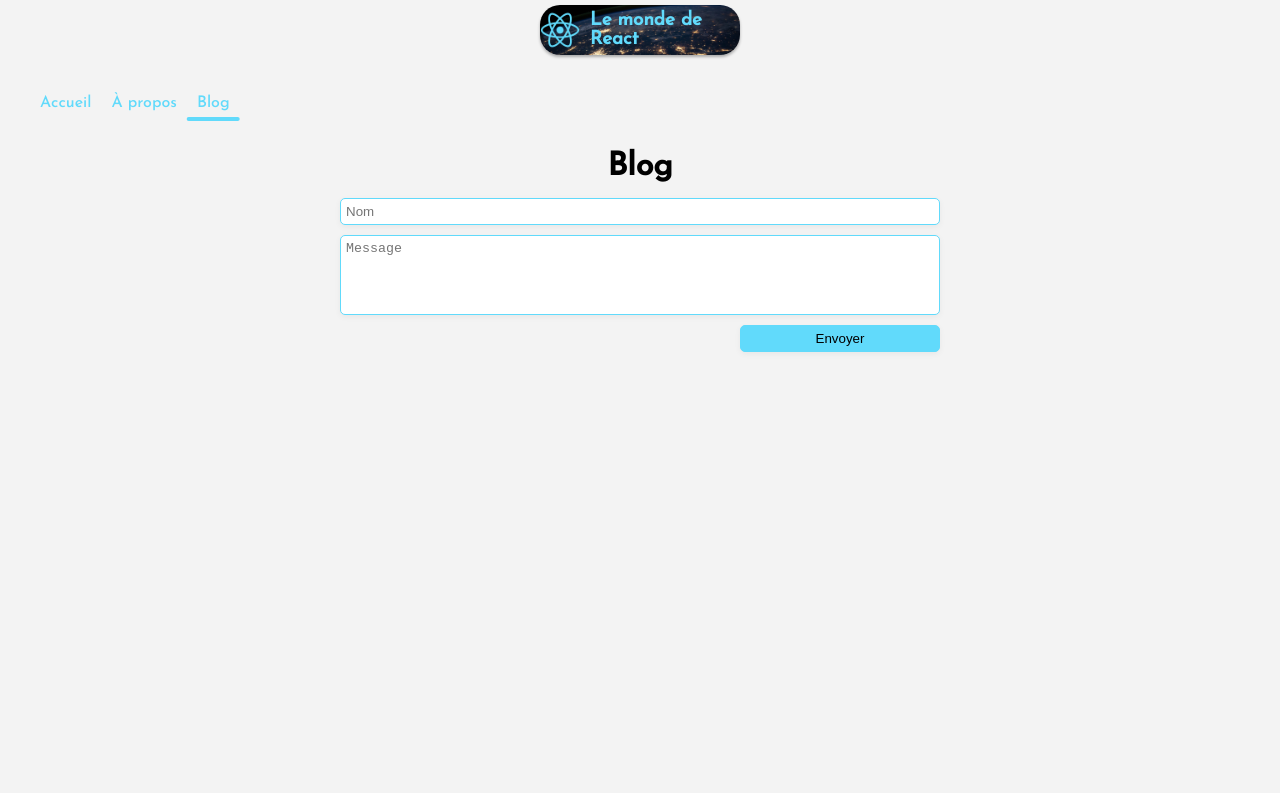
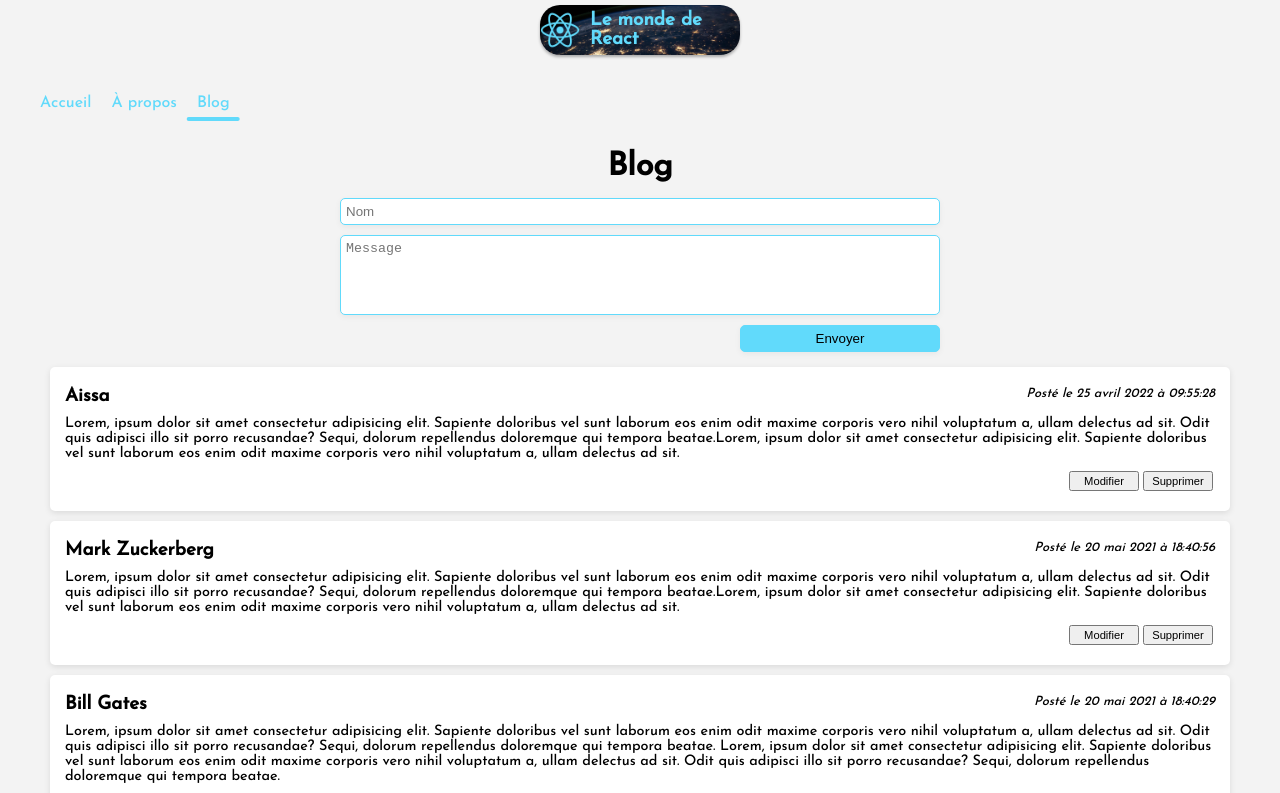
Before and after one commit to aissatoumane/cartes-du-monde-react, a React (Create React App) app: page /blog in a window 1280 px wide. Shown: the top 793 px of the page. Built offline with nearby package versions, Linux system fonts and the light colour scheme; data requests are answered from the project's data file.

Commit message:
bouton blog modifier un commentaire

```diff
--- a/src/assets/db.json
+++ b/src/assets/db.json
@@ -17,6 +17,12 @@
       "content": "Lorem, ipsum dolor sit amet consectetur adipisicing elit. Sapiente doloribus vel sunt laborum eos enim odit maxime corporis vero nihil voluptatum a, ullam delectus ad sit. Odit quis adipisci illo sit porro recusandae? Sequi, dolorum repellendus doloremque qui tempora beatae.Lorem, ipsum dolor sit amet consectetur adipisicing elit. Sapiente doloribus vel sunt laborum eos enim odit maxime corporis vero nihil voluptatum a, ullam delectus ad sit. ",
       "date": 1621536056135,
       "id": 3
+    },
+    {
+      "author": "Aissa",
+      "content": "Lorem, ipsum dolor sit amet consectetur adipisicing elit. Sapiente doloribus vel sunt laborum eos enim odit maxime corporis vero nihil voluptatum a, ullam delectus ad sit. Odit quis adipisci illo sit porro recusandae? Sequi, dolorum repellendus doloremque qui tempora beatae.Lorem, ipsum dolor sit amet consectetur adipisicing elit. Sapiente doloribus vel sunt laborum eos enim odit maxime corporis vero nihil voluptatum a, ullam delectus ad sit.",
+      "date": 1650880528845,
+      "id": 4
     }
   ]
 }
--- /dev/null
+++ b/src/components/Article.js
@@ -0,0 +1,40 @@
+import React, { useState } from 'react';
+
+const Article = ({ article }) => {
+    const [isEditing, setIsEditing] = useState(false);
+
+    const dateFormatter = (date) => {
+        let newDate = new Date(date).toLocaleDateString("fr-FR", {
+            year: "numeric",
+            month: "long",
+            day: "numeric",
+            hour: "numeric",
+            minute: "numeric",
+            second: "numeric"
+            /* paramètres de toLocaleDateString =
+        (langue et zone géographique, format de la date) */
+        });
+        return newDate;
+    };
+
+    return (
+        <div className="article">
+            <div className="card-header">
+                <h3> {article.author} </h3>
+                <em> Posté le {dateFormatter(article.date)} </em>
+            </div>
+                {isEditing ? (
+                    <textarea defaultValue={article.content}> </textarea>
+                ) : (
+                    <p> {article.content} </p>
+                )}
+                {/* on affiche du texte de manière conditionnelle */}
+            <div className="btn-container">
+                <button onClick={() => setIsEditing(true)}> Modifier </button>
+                <button> Supprimer </button>
+                </div>
+        </div>
+    );
+};
+
+export default Article;
--- a/src/pages/Blog.js
+++ b/src/pages/Blog.js
@@ -1,17 +1,20 @@
 import axios from 'axios';
 import React, { useEffect, useState } from 'react';
+import Article from '../components/Article';
 import Logo from '../components/Logo';
 import Navigation from '../components/Navigation';
 
 const Blog = () => {
-
+    const [blogData, setBlogData] = useState([]);
+    /* cela fait partie des bonnes pratiques de sépcifier le type de données attendues avec useState */
+    const [author, setAuthor] = useState("");
     const [content, setContent] = useState("");
     const [error, setError] = useState(false);
 
     const getData = () => {
             axios
             .get("http://localhost:3004/articles")
-            .then((res) => console.log(res));
+            .then((res) => setBlogData(res.data));
         };
 
     useEffect(() => getData(), []);
@@ -27,9 +30,29 @@ const Blog = () => {
         if(content.length < 140) {
              setError(true);
         } else {
-            setError(false)
+            axios.post("http://localhost:3004/articles", {
+                author,
+                content,
+                date: Date.now()
+            });
+            setError(false);
+            setAuthor("");
+            setContent("");
+            getData();
         }
-        /* ici on vérifie que le contenu est bien supérieur à 14O caractères avant de valider le formulaire */
+        /* ici on vérifie que le contenu est bien supérieur à 14O caractères avant de valider le formulaire
+            - s'il est inférieur à 140 caractères, message d'erreur (voir ligne 58)
+            - s'il est supérieur à 140 caractères :
+            .post(URL où poster le commentaire, objet des données à passer à l'URL)
+        */
+
+        /* author / content = author: author / content: content
+        */
+
+        /* setAuthor / setContent = variables créées pour vider le contenu des balises. Pour que cela fonctionne, il faut attribuer des values "author" et "content" à l'<input name> et au <textarea content> (voir lignes 68 & 77)
+        */
+
+        /* rôle de getData à la ligne 41 : actualiser le useState de blogData */
     }
 
 
@@ -41,20 +64,40 @@ const Blog = () => {
 
             <form onSubmit={(e) => handleSubmit(e)}>
             {/* handleSubmit : se charge de vérifier si les conditions ont été respectées et, le cas échéants, d'envoyer un message d'erreur ex : Votre texte doit contenir au moins 140 caractères */}
-                <input type="text" placeholder='Nom' />
+                <input
+                type="text"
+                placeholder='Nom'
+                onChange={(e) => setAuthor(e.target.value)}
+                value={author}
+                />
+
                 <textarea
                 name='textarea'
                 style={{ border: error ? "1px solid red" : "1px solid #61dafb" }}
                 /* la ligne ci-dessus applique un style conditionnel à la textarea (elle devient rouge quand on a - de 140 caractères et reprend sa couleur normale dans le cas contraire) */
                 placeholder='Message'
-                onChangeCapture={(e) => setContent(e.target.value)}>
+                onChange={(e) => setContent(e.target.value)}
+                value={content}
+                >
                 </textarea>
                 {error && <p> Veuillez écrire un minimum de 140 caractères </p>}
                 {/* la ligne ci-dessus veut dire que si j'ai une erreur, je renvoie le <p> */}
-                <input type="submit" value="Envoyer" />
+
+                <input
+                type="submit"
+                value="Envoyer"
+                />
                 {/* input value est la SEULE MANIÈRE DE MODIFIER OU RÉCUPÉRER DES DONNÉES D'UN INPUT */}
             </form>
-            <ul></ul>
+            <ul>
+                {blogData
+                .sort((a, b) => b.date - a.date)
+                /* ligne ci-dessus : tri des articles du plus récent au plus ancien */
+                .map((article) => (
+                    <Article key={article.id} article={article} />
+                /* affichage des articles */
+                ))};
+            </ul>
         </div>
     );
 };
```
